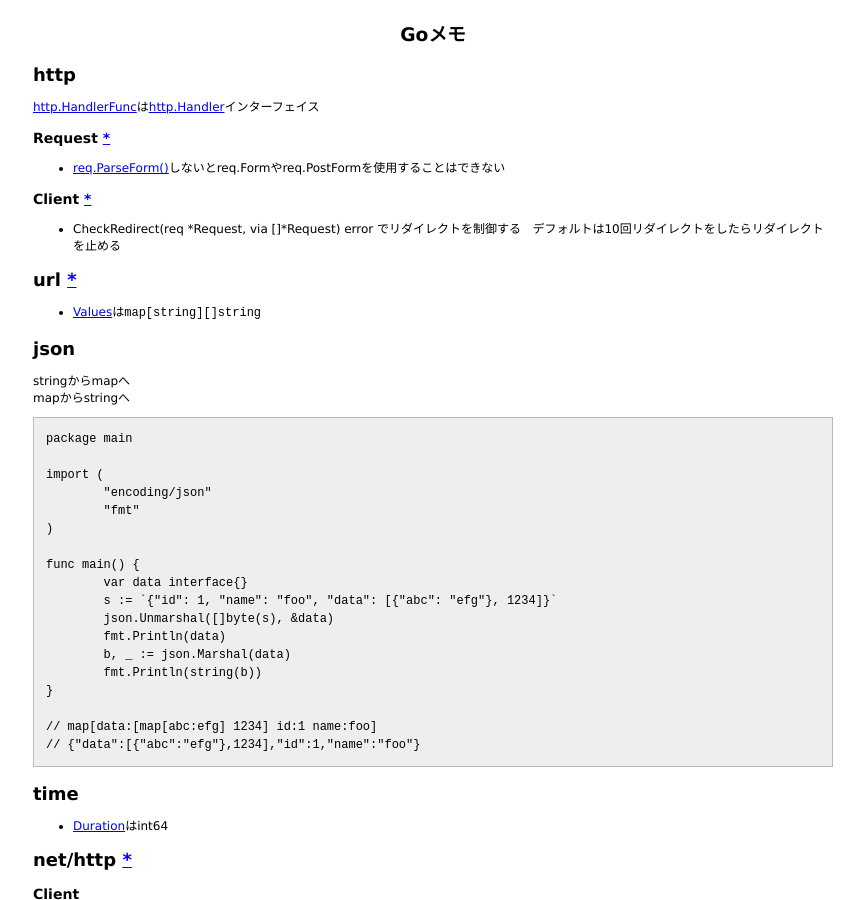
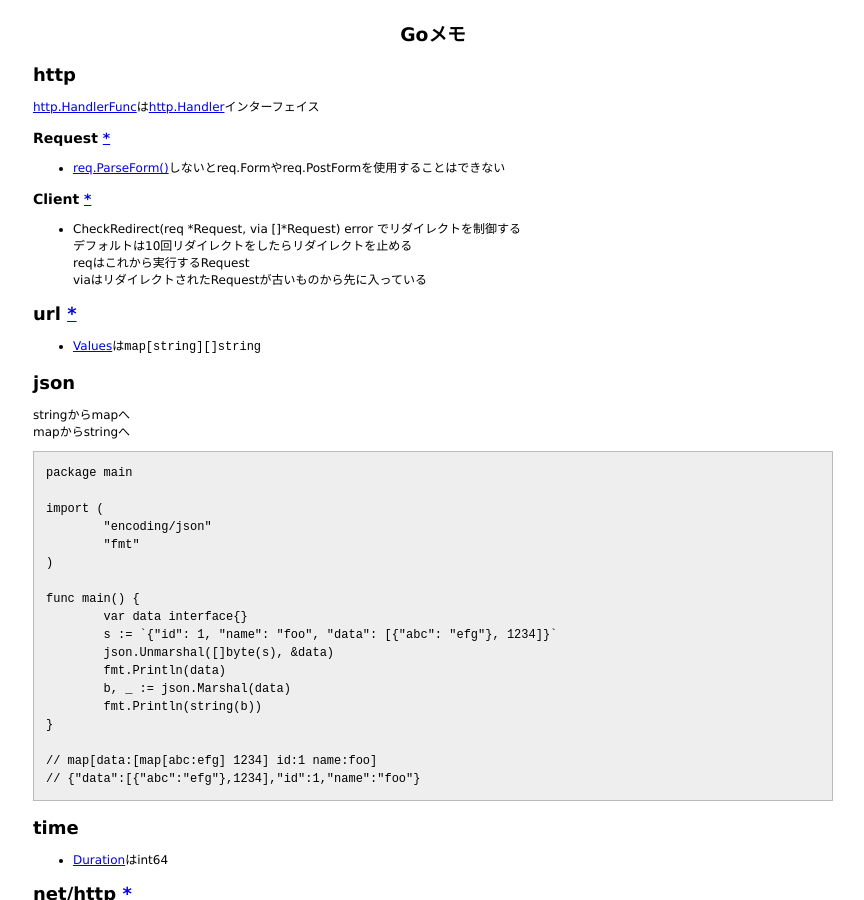
Before and after one commit to 38elements/38elements.github.com, a Jekyll site: the page built from _posts/2017-08-12-go.md, in a window 1280 px wide and 900 px high. Shown: the whole window, without its empty margins (207-1071 px from the left). Built offline with Jekyll 4.4.1, drawn with Linux system fonts in a browser that asks for light colours.

Commit message:
Update 2017-08-12-go.md

```diff
--- a/_posts/2017-08-12-go.md
+++ b/_posts/2017-08-12-go.md
@@ -15,6 +15,8 @@ title: Goメモ
 
 * CheckRedirect(req \*Request, via []\*Request) error でリダイレクトを制御する
 デフォルトは10回リダイレクトをしたらリダイレクトを止める
+reqはこれから実行するRequest
+viaはリダイレクトされたRequestが古いものから先に入っている
 
 ## url [\*](https://golang.org/pkg/net/url)
 
```
